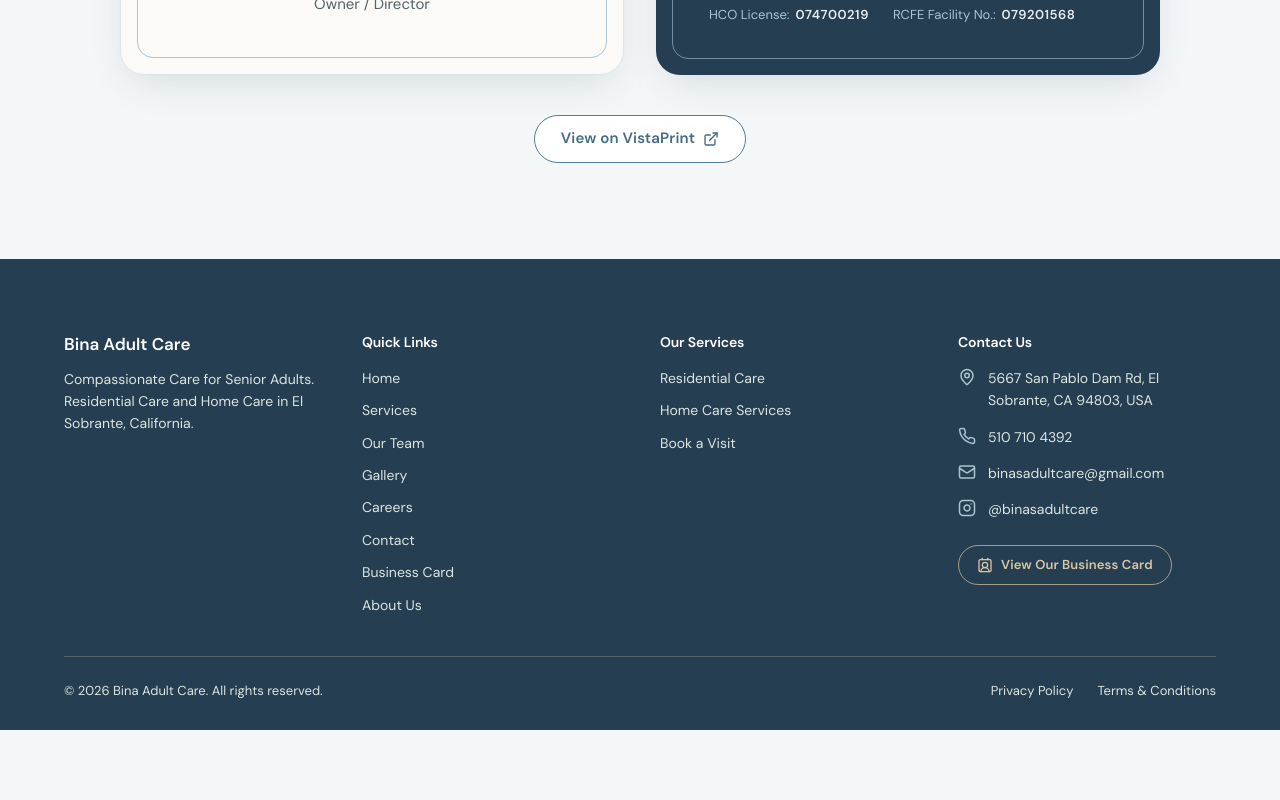
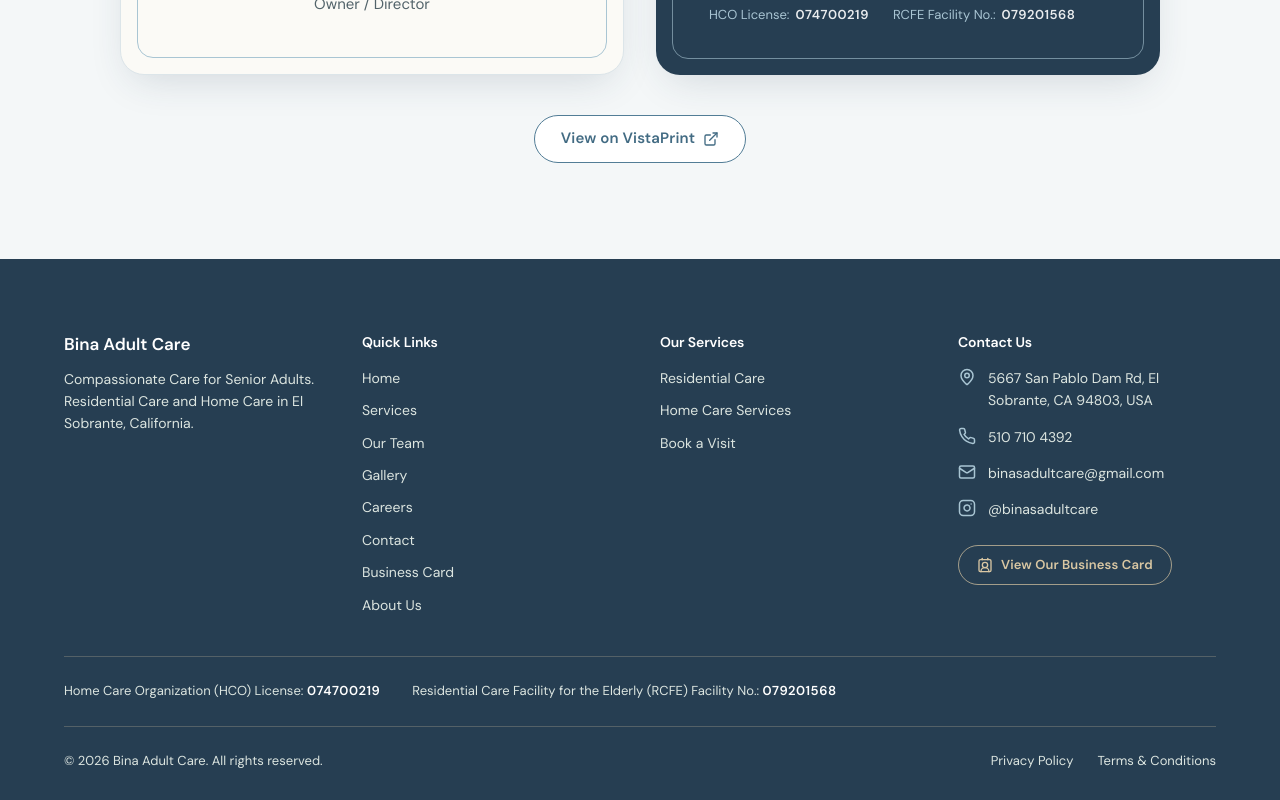
Before and after one commit to dkKhidhari123/Website-RedesignBina-Adult-Care, a React (Vite) app: page /digital-business-card in a window 1280 px wide. Shown: the part 655-1455 px from the top of the page. Before the commit the page ends 1385 px from the top, so only its background shows below. Built offline with nearby package versions, Linux system fonts and the light colour scheme.

Commit message:
Show HCO and RCFE license numbers in the footer on every page
Co-Authored-By: Claude Opus 5.5 <noreply@anthropic.com>

```diff
--- a/src/components/Footer.tsx
+++ b/src/components/Footer.tsx
@@ -1,6 +1,6 @@
 import { Link } from 'react-router-dom';
 import { ContactRound, Facebook, Instagram, Linkedin, Mail, MapPin, Phone } from 'lucide-react';
-import { bookVisitHref, businessCardHref, fullAddress, nav, site } from '../data/site';
+import { bookVisitHref, businessCardHref, fullAddress, licenses, nav, site } from '../data/site';
 
 function Heading({ children }: { children: string }) {
   return <h2 className="mb-3.5 font-sans text-[0.875rem] font-semibold text-white">{children}</h2>;
@@ -61,6 +61,15 @@ export function Footer() {
             </Link>
           </div>
         </div>
+        <dl className="mt-6 flex flex-col gap-1.5 border-b border-champagne/25 pb-6 text-[0.8125rem] sm:flex-row sm:flex-wrap sm:gap-x-8">
+          {licenses.map(({ name, number }) => (
+            <div key={number}>
+              {/* non-breaking space keeps the number on the same line as "License:" / "No.:" */}
+              <dt className="inline">{name}:{' '}</dt>
+              <dd className="inline whitespace-nowrap font-semibold tracking-[0.04em] text-white">{number}</dd>
+            </div>
+          ))}
+        </dl>
         <div className="mt-6 flex flex-col gap-3 text-[0.8125rem] text-mist sm:flex-row sm:justify-between">
           <p>
             © <span suppressHydrationWarning>{new Date().getFullYear()}</span> Bina Adult Care. All rights reserved.
--- a/src/data/site.ts
+++ b/src/data/site.ts
@@ -39,6 +39,12 @@ export const site = {
   },
 };
 
+/** State license numbers, shown in the footer and on the Digital Business Card. */
+export const licenses = [
+  { name: 'Home Care Organization (HCO) License', short: 'HCO License', number: '074700219' },
+  { name: 'Residential Care Facility for the Elderly (RCFE) Facility No.', short: 'RCFE Facility No.', number: '079201568' },
+];
+
 export const fullAddress = `${site.address.street}, ${site.address.city}, ${site.address.state} ${site.address.zip}`;
 
 export const mapsLink = `https://www.google.com/maps/search/?api=1&query=${encodeURIComponent(fullAddress)}`;
--- a/src/pages/BusinessCard.tsx
+++ b/src/pages/BusinessCard.tsx
@@ -1,12 +1,7 @@
 import { ExternalLink, Globe, Mail, MapPin, Phone } from 'lucide-react';
-import { mapsLink, site, vistaprintCardUrl } from '../data/site';
+import { licenses, mapsLink, site, vistaprintCardUrl } from '../data/site';
 
 const owner = { name: 'Manoj Gadal', title: 'Owner / Director' };
-
-const licenses = [
-  { label: 'HCO License', value: '074700219' },
-  { label: 'RCFE Facility No.', value: '079201568' },
-];
 
 /** "510 710 4392" → "(510) 710-4392" */
 function formatPhone(phone: string) {
@@ -92,10 +87,10 @@ export default function BusinessCard() {
 
               <div className="mt-auto pt-7">
                 <dl className="flex flex-wrap gap-x-6 gap-y-1 border-t border-white/15 pt-4 text-[0.8125rem] text-brand-200">
-                  {licenses.map(({ label, value }) => (
-                    <div key={label} className="flex gap-1.5">
-                      <dt>{label}:</dt>
-                      <dd className="font-semibold tracking-[0.04em] text-white/90">{value}</dd>
+                  {licenses.map(({ name, short, number }) => (
+                    <div key={short} className="flex gap-1.5">
+                      <dt><abbr title={name} className="no-underline">{short}</abbr>:</dt>
+                      <dd className="font-semibold tracking-[0.04em] text-white/90">{number}</dd>
                     </div>
                   ))}
                 </dl>
```
